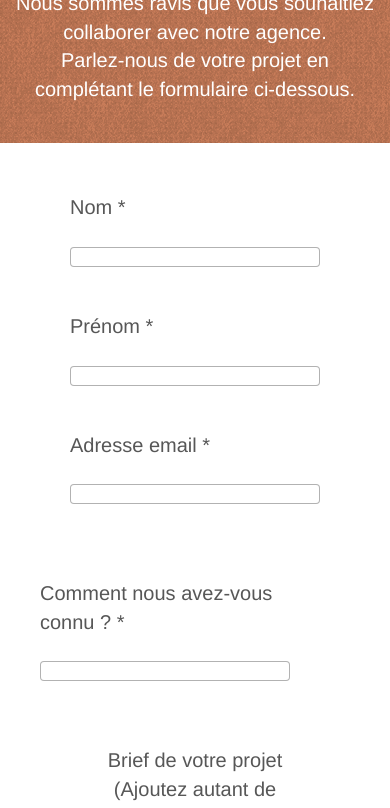
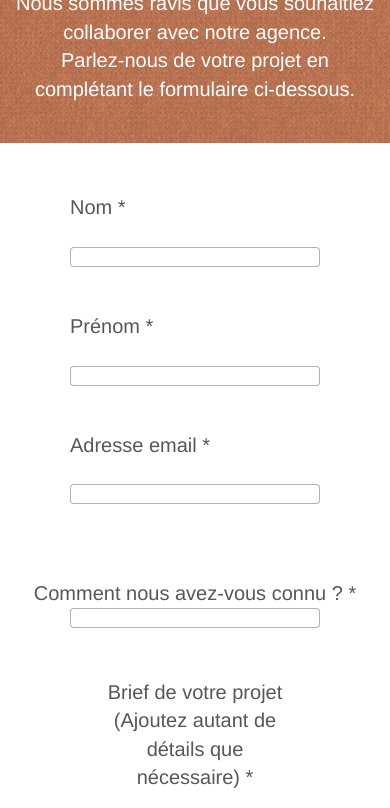
Before and after one commit to Emma9587/Chouette_agence, a plain HTML site: page contact.html in a window 390 px wide. Shown: the part 215-1023 px from the top of the page. Drawn offline with Linux system fonts and the light colour scheme; files that its build step writes are made by us from their sources.

Commit message:
29/11
ajustement alignement d'une cellule dans le formulaire en mode responsive petit format

```diff
--- a/contact.html
+++ b/contact.html
@@ -100,8 +100,8 @@
 						</label>
 						<input id="email" class="form-control" type="email" required />
 					</div>
-					<div class="form-group" id="media">
-						<label>
+					<div class="form-group" id="form-group-media">
+						<label id="media">
 							Comment nous avez-vous connu ? *
 						</label>
 						<input class="form-control" type="text" id="show" required />
--- a/style.css
+++ b/style.css
@@ -1208,6 +1208,7 @@ a:hover {
 #message {
     /*height: 70px;*/
     width: 500px;
+    margin-top: 30px;
 }
 #chouette {
     margin-left: 20%;
@@ -1303,7 +1304,7 @@ a:hover {
     }
     #votre_projet {
         margin-left: 20px;
-    margin-right: 20px;
+        margin-right: 20px;
     }
     #text_1, #text_2, #text_3 {
         text-align: center;
@@ -1423,9 +1424,16 @@ a:hover {
     margin: auto;
     margin-bottom: 30px;
 }
+#form-group-media {
+    display: grid;
+}
 #media{
-    width: min-content;
-    margin-left: 25px;
+    margin: auto;
+    text-align: center;
+}
+#show {
+
+    margin: auto;
 }
 #brief{
 
```
